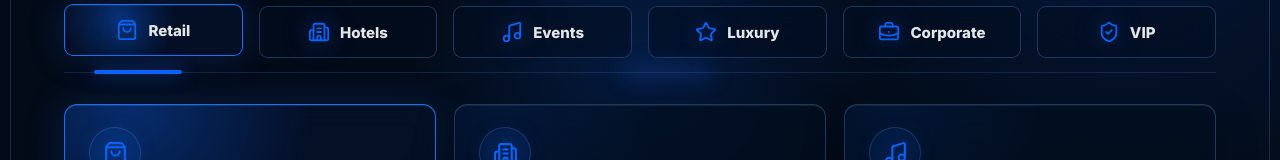
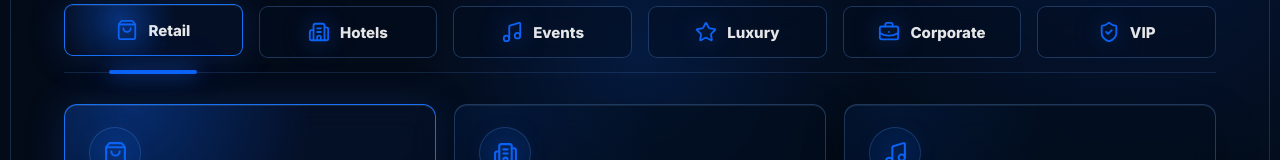
Before and after one commit to gopaulham1/verosecurity, a React (Vite) app: page / in a window 1280 px wide. Shown: the part 2081-2241 px from the top of the page. Built offline with nearby package versions, Linux system fonts and the light colour scheme.

Commit message:
finished section 3 - sectors

```diff
--- a/src/App.css
+++ b/src/App.css
@@ -1378,3 +1378,28 @@ h1 strong {
 .sector-bottom-cta {
   margin-top: 36px;
 }
+
+/* --- Move blue underline under active sector tab --- */
+
+.sector-line {
+  display: grid;
+  grid-template-columns: repeat(6, minmax(0, 1fr));
+  gap: 16px;
+  align-items: start;
+}
+
+.sector-line span {
+  position: relative;
+  top: -3px;
+  left: auto;
+  grid-column: var(--active-column);
+  justify-self: center;
+  width: 88px;
+  height: 4px;
+  border-radius: 999px;
+  background: #0b63f6;
+  box-shadow:
+    0 0 18px rgba(37, 99, 235, 0.85),
+    0 0 30px rgba(37, 99, 235, 0.55);
+  transition: grid-column 0.25s ease;
+}
--- a/src/App.jsx
+++ b/src/App.jsx
@@ -1,3 +1,5 @@
+import { useState } from "react";
+
 import {
   ArrowRight,
   ShieldCheck,
@@ -77,9 +79,9 @@ const sectorTabs = [
 
 const sectorCards = [
   {
+    tabLabel: "Retail",
     title: "Retail Security",
     icon: ShoppingBag,
-    featured: true,
     text: "Protecting people, property and profits across stores, shopping centres and retail environments of all sizes.",
     points: [
       "Loss prevention & theft deterrence",
@@ -88,6 +90,7 @@ const sectorCards = [
     ],
   },
   {
+    tabLabel: "Hotels",
     title: "Hotel Security",
     icon: Building2,
     text: "Delivering exceptional guest experiences with discreet, professional security that protects your reputation.",
@@ -98,6 +101,7 @@ const sectorCards = [
     ],
   },
   {
+    tabLabel: "Events",
     title: "Event Security",
     icon: Music,
     text: "Specialist security for events of any scale, from intimate gatherings to large public spectacles.",
@@ -107,9 +111,60 @@ const sectorCards = [
       "Risk assessment & contingency planning",
     ],
   },
+  {
+    tabLabel: "Luxury",
+    title: "Luxury Security",
+    icon: Star,
+    text: "Discreet security professionals for luxury brands, premium spaces and high-value environments.",
+    points: [
+      "Luxury retail protection",
+      "High-value asset safeguarding",
+      "Polished client-facing presence",
+    ],
+  },
+  {
+    tabLabel: "Corporate",
+    title: "Corporate Security",
+    icon: BriefcaseBusiness,
+    text: "Professional security staffing for offices, commercial buildings and corporate operations.",
+    points: [
+      "Reception & front-of-house security",
+      "Staff and visitor protection",
+      "Access control & incident response",
+    ],
+  },
+  {
+    tabLabel: "VIP",
+    title: "VIP Security",
+    icon: ShieldCheck,
+    text: "Trusted security personnel for VIP guests, executives, private events and sensitive movements.",
+    points: [
+      "Executive & celebrity protection",
+      "Secure arrivals and departures",
+      "Discreet risk management",
+    ],
+  },
 ];
 
 function App() {
+  const [activeSectorIndex, setActiveSectorIndex] = useState(0);
+  const activeSectorLabel = sectorTabs[activeSectorIndex]?.label;
+
+  const visibleSectorCards =
+    activeSectorIndex <= 2 ? sectorCards.slice(0, 3) : sectorCards.slice(3, 6);
+
+  const goToPreviousSector = () => {
+    setActiveSectorIndex((currentIndex) =>
+      currentIndex === 0 ? sectorTabs.length - 1 : currentIndex - 1,
+    );
+  };
+
+  const goToNextSector = () => {
+    setActiveSectorIndex((currentIndex) =>
+      currentIndex === sectorTabs.length - 1 ? 0 : currentIndex + 1,
+    );
+  };
+
   return (
     <main className="page">
       <section className="hero">
@@ -406,13 +461,17 @@ function App() {
           </p>
 
           <div className="sector-tabs">
-            {sectorTabs.map((tab) => {
+            {sectorTabs.map((tab, index) => {
               const Icon = tab.icon;
 
               return (
                 <button
-                  className={`sector-tab ${tab.active ? "active" : ""}`}
+                  type="button"
+                  className={`sector-tab ${
+                    activeSectorIndex === index ? "active" : ""
+                  }`}
                   key={tab.label}
+                  onClick={() => setActiveSectorIndex(index)}
                 >
                   <Icon size={28} />
                   {tab.label}
@@ -421,31 +480,40 @@ function App() {
             })}
           </div>
 
-          <div className="sector-line">
+          <div
+            className="sector-line"
+            style={{ "--active-column": activeSectorIndex + 1 }}
+          >
             <span></span>
           </div>
 
           <button
+            type="button"
             className="sector-slider-btn sector-slider-left"
             aria-label="Previous sector"
+            onClick={goToPreviousSector}
           >
             ‹
           </button>
 
           <button
+            type="button"
             className="sector-slider-btn sector-slider-right"
             aria-label="Next sector"
+            onClick={goToNextSector}
           >
             ›
           </button>
 
           <div className="sector-detail-grid">
-            {sectorCards.map((card) => {
+            {visibleSectorCards.map((card) => {
               const Icon = card.icon;
 
               return (
                 <article
-                  className={`sector-detail-card ${card.featured ? "featured" : ""}`}
+                  className={`sector-detail-card ${
+                    card.tabLabel === activeSectorLabel ? "featured" : ""
+                  }`}
                   key={card.title}
                 >
                   <div className="sector-detail-icon">
```
